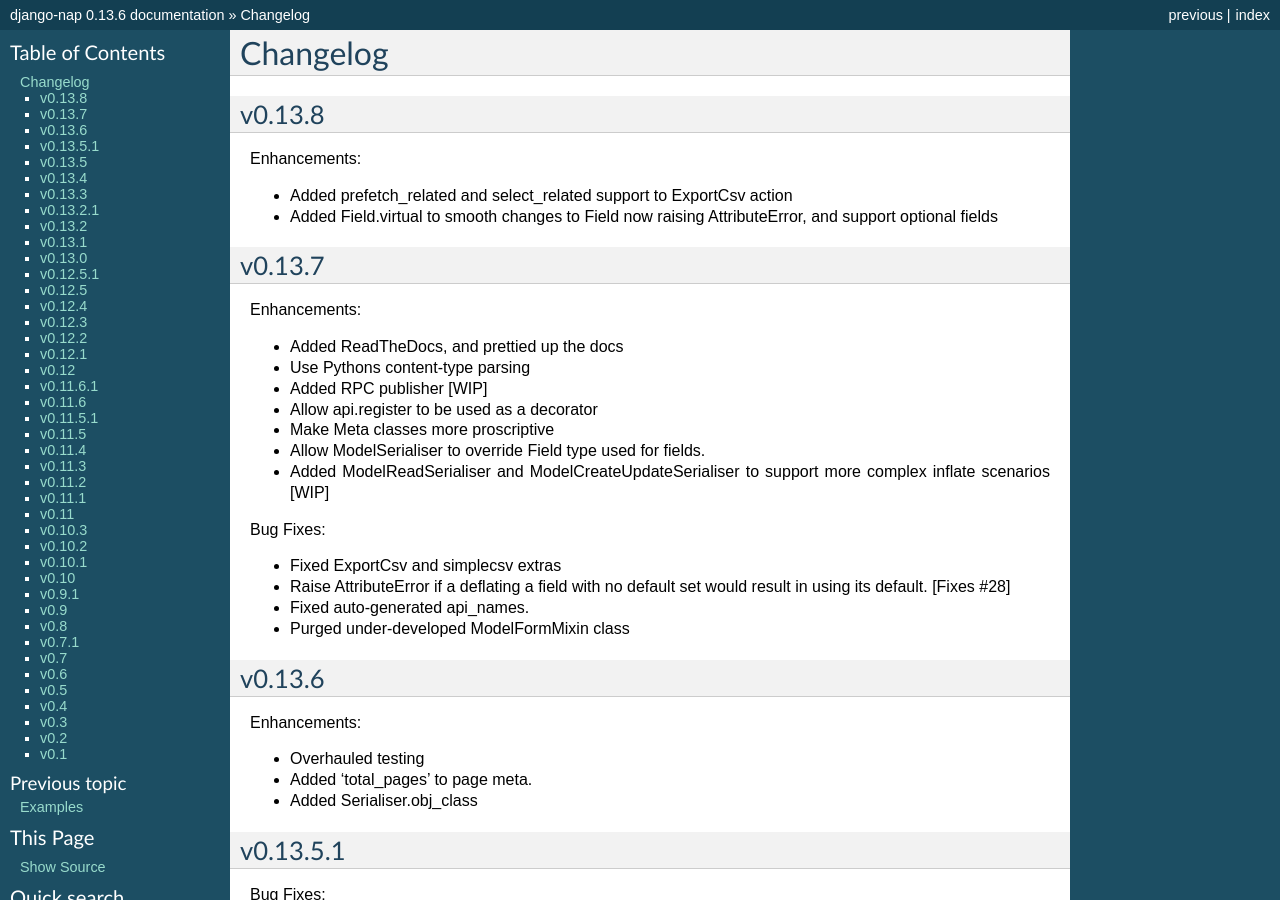
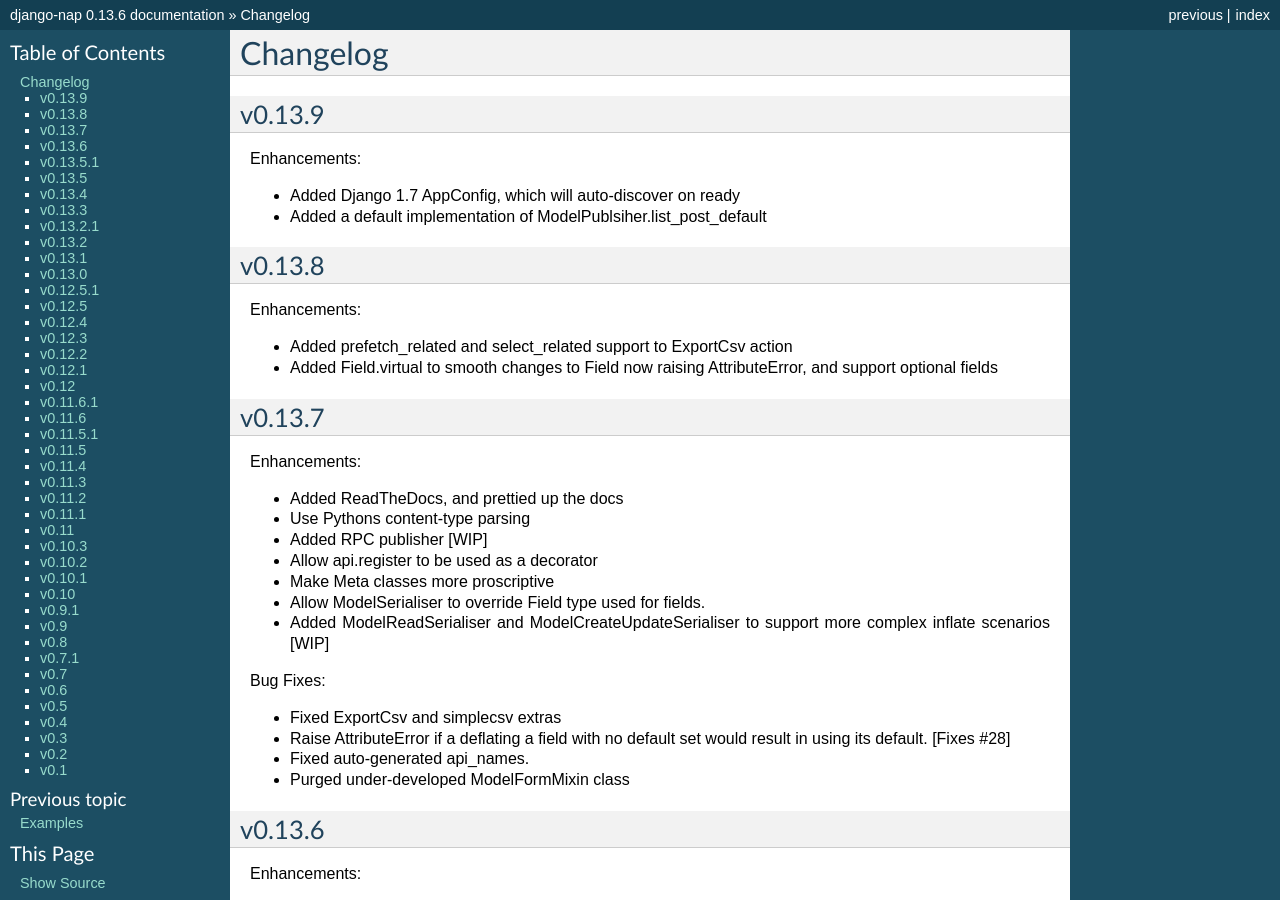
Before and after one commit to funkybob/django-nap, a Sphinx documentation site: the page built from docs/changelog.rst, in a window 1280 px wide and 900 px high. Built offline with Sphinx 7.4.7, drawn with Linux system fonts in a browser that asks for light colours.

Commit message:
Updated changelog

```diff
--- a/docs/changelog.rst
+++ b/docs/changelog.rst
@@ -1,6 +1,14 @@
 =========
 Changelog
 =========
+
+v0.13.9
+=======
+
+Enhancements:
+
++ Added Django 1.7 AppConfig, which will auto-discover on ready
++ Added a default implementation of ModelPublsiher.list_post_default
 
 v0.13.8
 =======
```
